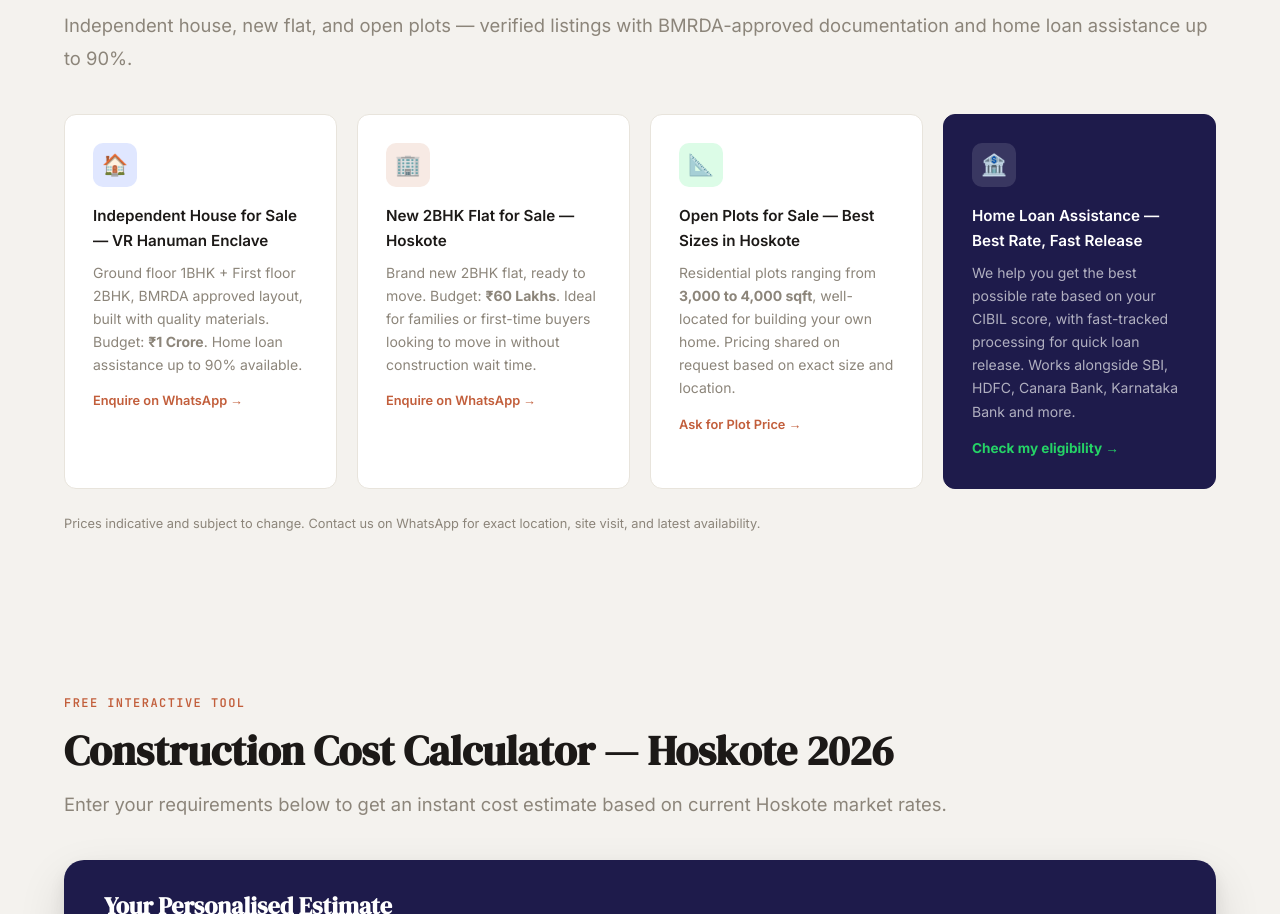
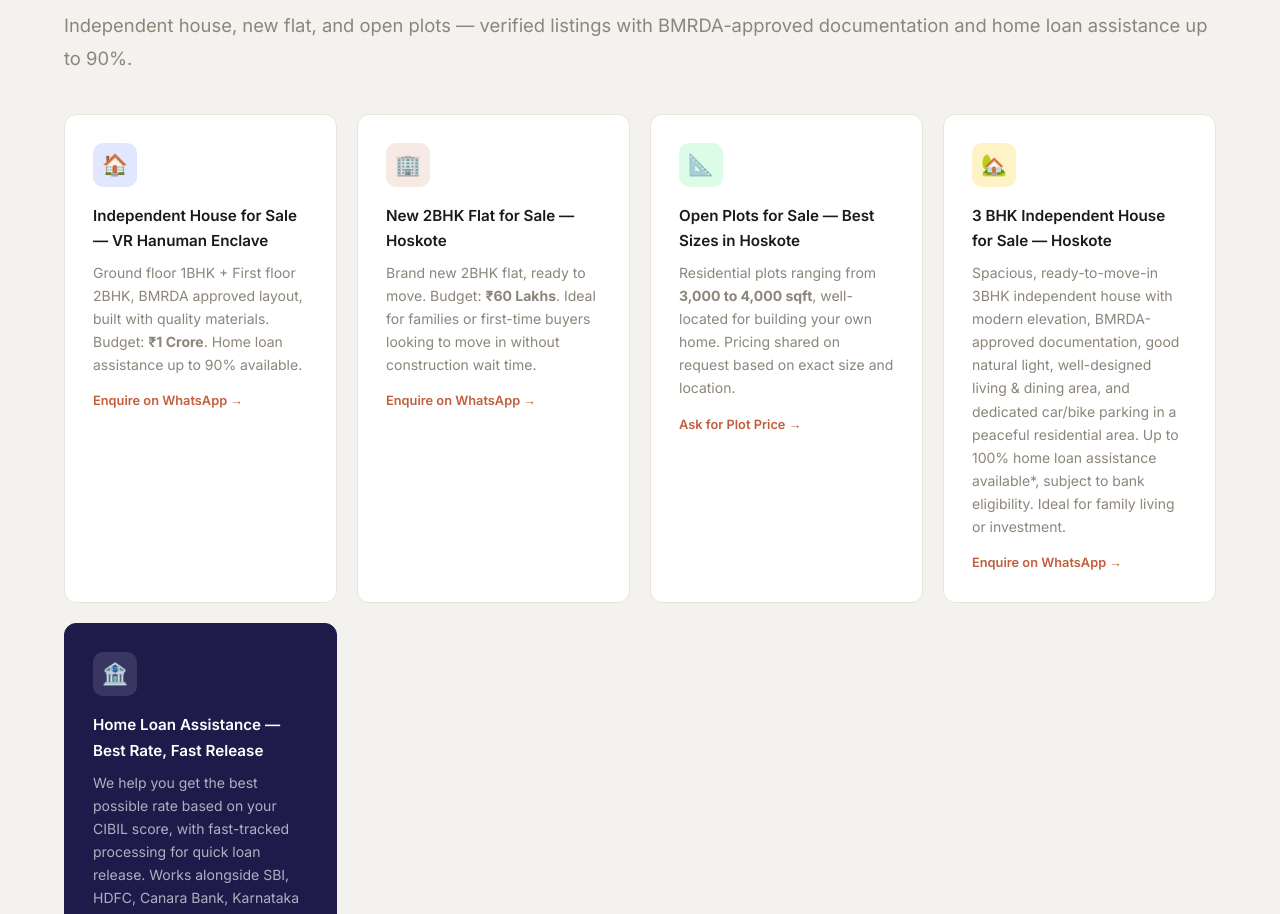
Before and after one commit to trendz113/hoskote-construction, a website: page public/index.html in a window 1280 px wide. Shown: the part 2616-3530 px from the top of the page. Drawn offline with Linux system fonts and the light colour scheme.

Commit message:
Add 3 BHK independent house listing to Properties for Sale

```diff
--- a/public/index.html
+++ b/public/index.html
@@ -721,6 +721,12 @@ h4 { font-size: 1.15rem; font-family: var(--font-body); font-weight: 600; }
         <div class="answer-card__a">Residential plots ranging from <strong>3,000 to 4,000 sqft</strong>, well-located for building your own home. Pricing shared on request based on exact size and location.</div>
         <a href="https://wa.me/919742801802?text=Hi%2C%20I%27m%20interested%20in%20plots%20for%20sale%20in%20Hoskote%20%283000-4000%20sqft%29" class="answer-card__link">Ask for Plot Price →</a>
       </div>
+      <div class="answer-card">
+        <div class="answer-card__icon" style="background:var(--gold-light);">🏡</div>
+        <div class="answer-card__q">3 BHK Independent House for Sale — Hoskote</div>
+        <div class="answer-card__a">Spacious, ready-to-move-in 3BHK independent house with modern elevation, BMRDA-approved documentation, good natural light, well-designed living &amp; dining area, and dedicated car/bike parking in a peaceful residential area. Up to 100% home loan assistance available*, subject to bank eligibility. Ideal for family living or investment.</div>
+        <a href="https://wa.me/919742801802?text=Hi%2C%20I%27m%20interested%20in%20the%203%20BHK%20Independent%20House%20for%20sale%20in%20Hoskote" class="answer-card__link">Enquire on WhatsApp →</a>
+      </div>
       <div class="answer-card" style="background:var(--indigo-900); border-color:var(--indigo-900); cursor:pointer;" onclick="location.href = 'https://wa.me/919742801802?text=Hi%2C%20I%20need%20home%20loan%20assistance%20for%20a%20property%20purchase'">
         <div class="answer-card__icon" style="background:rgba(255,255,255,.12);">🏦</div>
         <div class="answer-card__q" style="color:white;">Home Loan Assistance — Best Rate, Fast Release</div>
```
